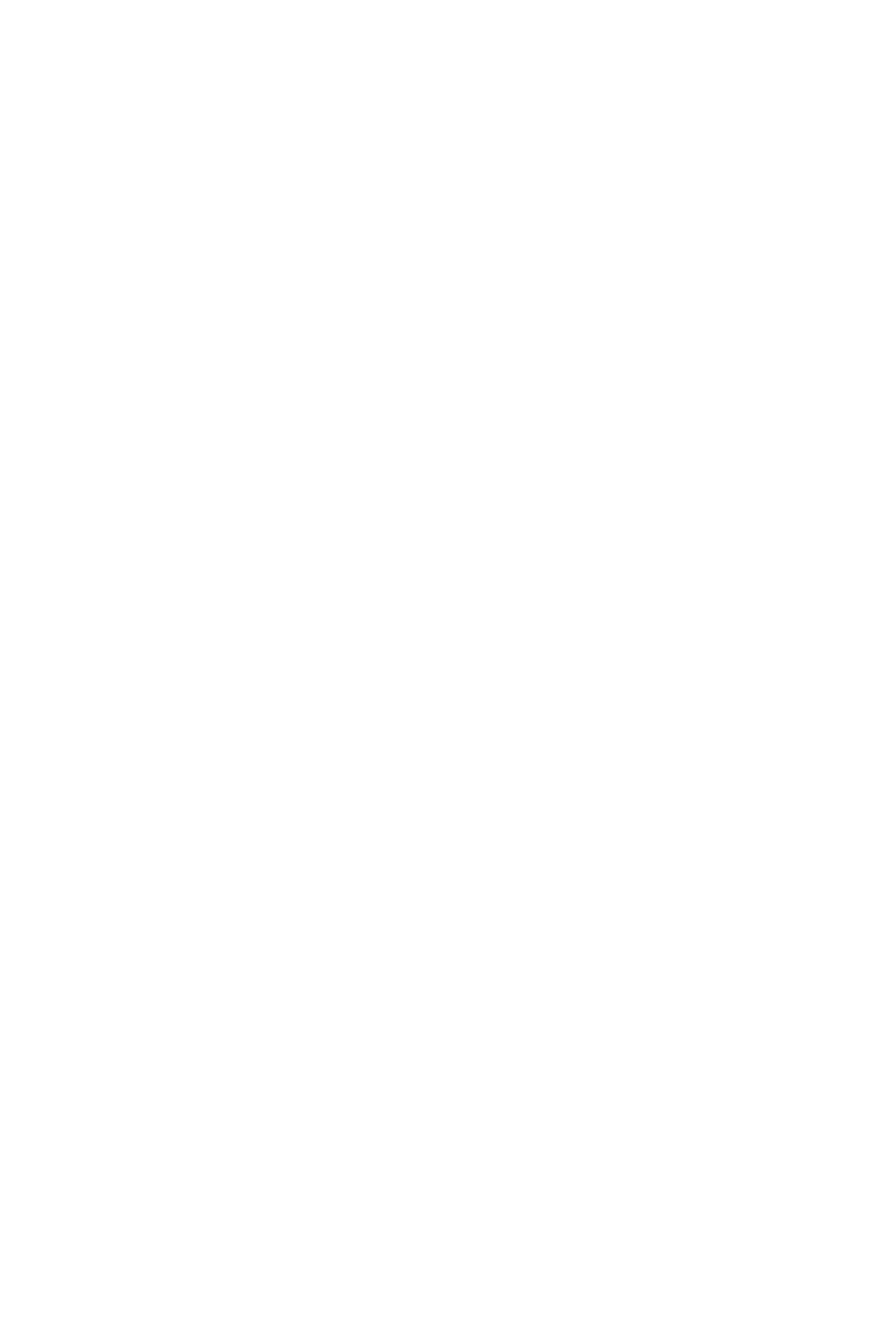
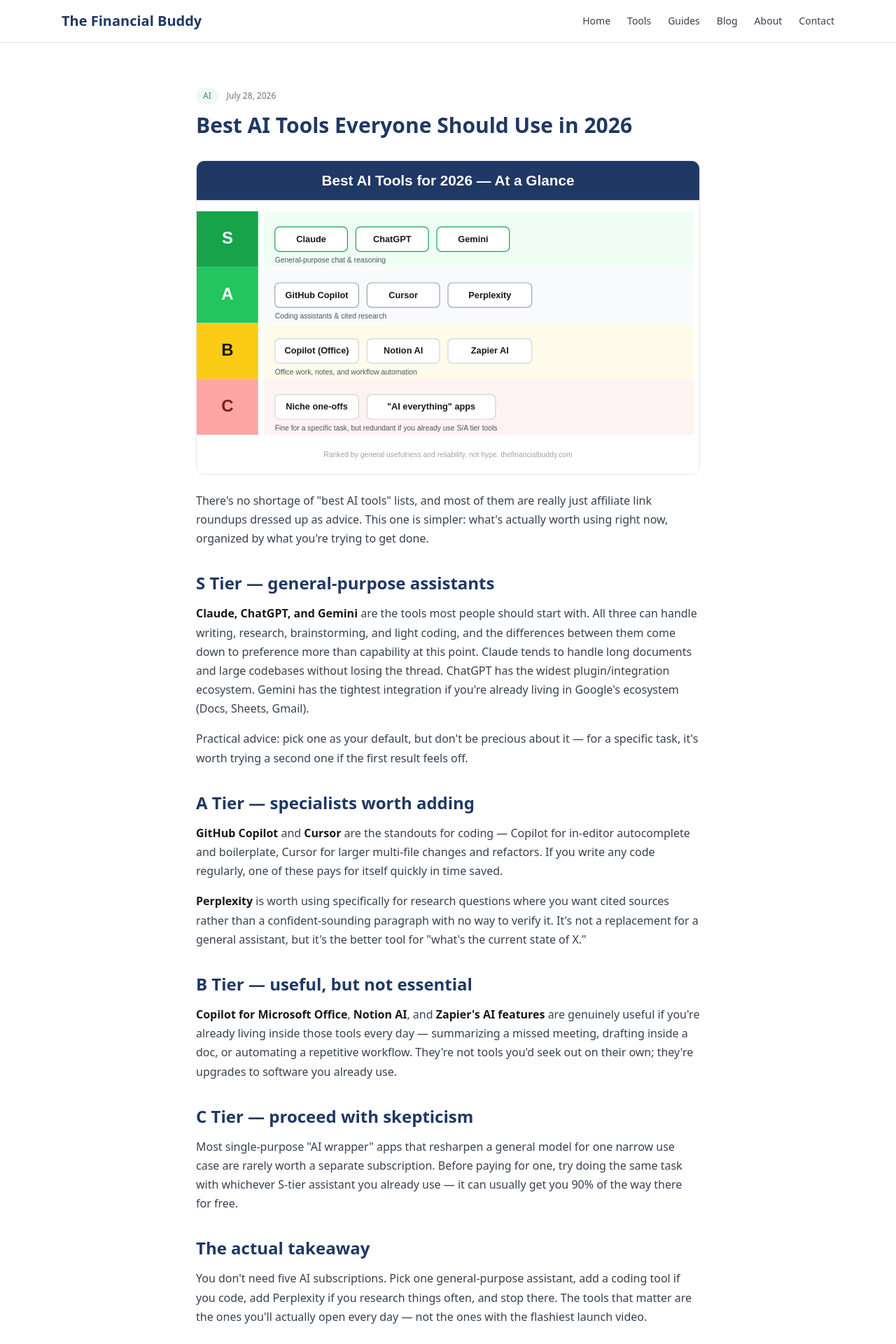
Before and after one commit to devampandey/thefinancialbuddy-website, a Next.js app: page /blog/best-ai-tools-everyone-should-use-in-2026 in a window 1280 px wide. Before the commit this address had no page. Shown: the top 1920 px of the page at 70% size. Before the commit the page ends 800 px from the top, so only its background shows below. Built offline with nearby package versions, Linux system fonts and the light colour scheme.

Commit message:
Add AI tools tier list post

```diff
--- a/app/globals.css
+++ b/app/globals.css
@@ -60,3 +60,11 @@
   font-weight: 700;
   color: #1a1a1a;
 }
+
+.prose-financial img {
+  width: 100%;
+  height: auto;
+  border-radius: 0.75rem;
+  border: 1px solid #e5e7eb;
+  margin: 1.5rem 0;
+}
--- /dev/null
+++ b/content/blog/best-ai-tools-everyone-should-use-in-2026.md
@@ -0,0 +1,34 @@
+---
+title: "Best AI Tools Everyone Should Use in 2026"
+date: "2026-07-28"
+category: "AI"
+description: "A practical, no-hype tier list of the AI tools actually worth using in 2026 — for general tasks, coding, research, and everyday office work."
+---
+
+![AI Tools Tier List for 2026](/blog/ai-tools-tier-list-2026.svg)
+
+There's no shortage of "best AI tools" lists, and most of them are really just affiliate link roundups dressed up as advice. This one is simpler: what's actually worth using right now, organized by what you're trying to get done.
+
+## S Tier — general-purpose assistants
+
+**Claude, ChatGPT, and Gemini** are the tools most people should start with. All three can handle writing, research, brainstorming, and light coding, and the differences between them come down to preference more than capability at this point. Claude tends to handle long documents and large codebases without losing the thread. ChatGPT has the widest plugin/integration ecosystem. Gemini has the tightest integration if you're already living in Google's ecosystem (Docs, Sheets, Gmail).
+
+Practical advice: pick one as your default, but don't be precious about it — for a specific task, it's worth trying a second one if the first result feels off.
+
+## A Tier — specialists worth adding
+
+**GitHub Copilot** and **Cursor** are the standouts for coding — Copilot for in-editor autocomplete and boilerplate, Cursor for larger multi-file changes and refactors. If you write any code regularly, one of these pays for itself quickly in time saved.
+
+**Perplexity** is worth using specifically for research questions where you want cited sources rather than a confident-sounding paragraph with no way to verify it. It's not a replacement for a general assistant, but it's the better tool for "what's the current state of X."
+
+## B Tier — useful, but not essential
+
+**Copilot for Microsoft Office**, **Notion AI**, and **Zapier's AI features** are genuinely useful if you're already living inside those tools every day — summarizing a missed meeting, drafting inside a doc, or automating a repetitive workflow. They're not tools you'd seek out on their own; they're upgrades to software you already use.
+
+## C Tier — proceed with skepticism
+
+Most single-purpose "AI wrapper" apps that resharpen a general model for one narrow use case are rarely worth a separate subscription. Before paying for one, try doing the same task with whichever S-tier assistant you already use — it can usually get you 90% of the way there for free.
+
+## The actual takeaway
+
+You don't need five AI subscriptions. Pick one general-purpose assistant, add a coding tool if you code, add Perplexity if you research things often, and stop there. The tools that matter are the ones you'll actually open every day — not the ones with the flashiest launch video.
```
Also changed, not shown: public/blog/ai-tools-tier-list-2026.svg (added).
